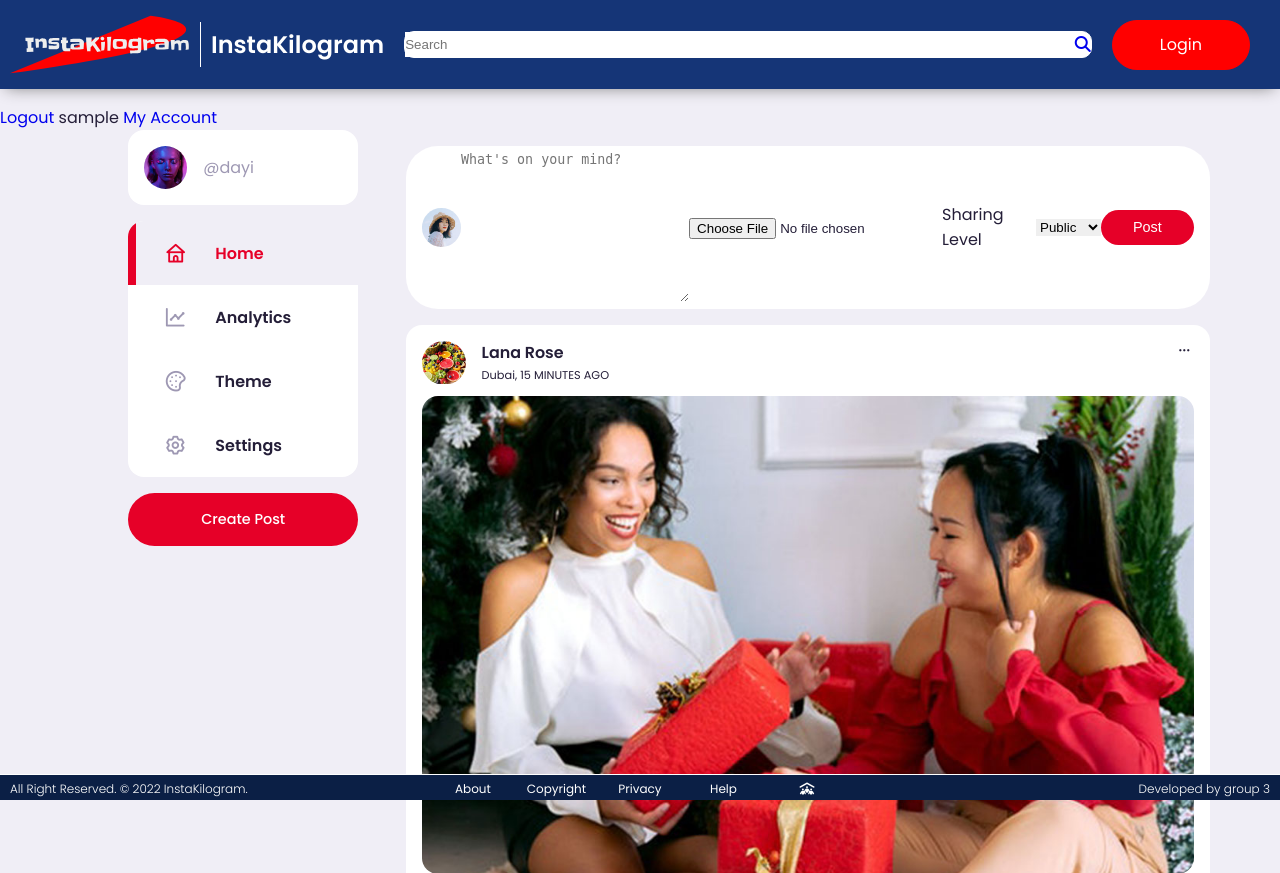
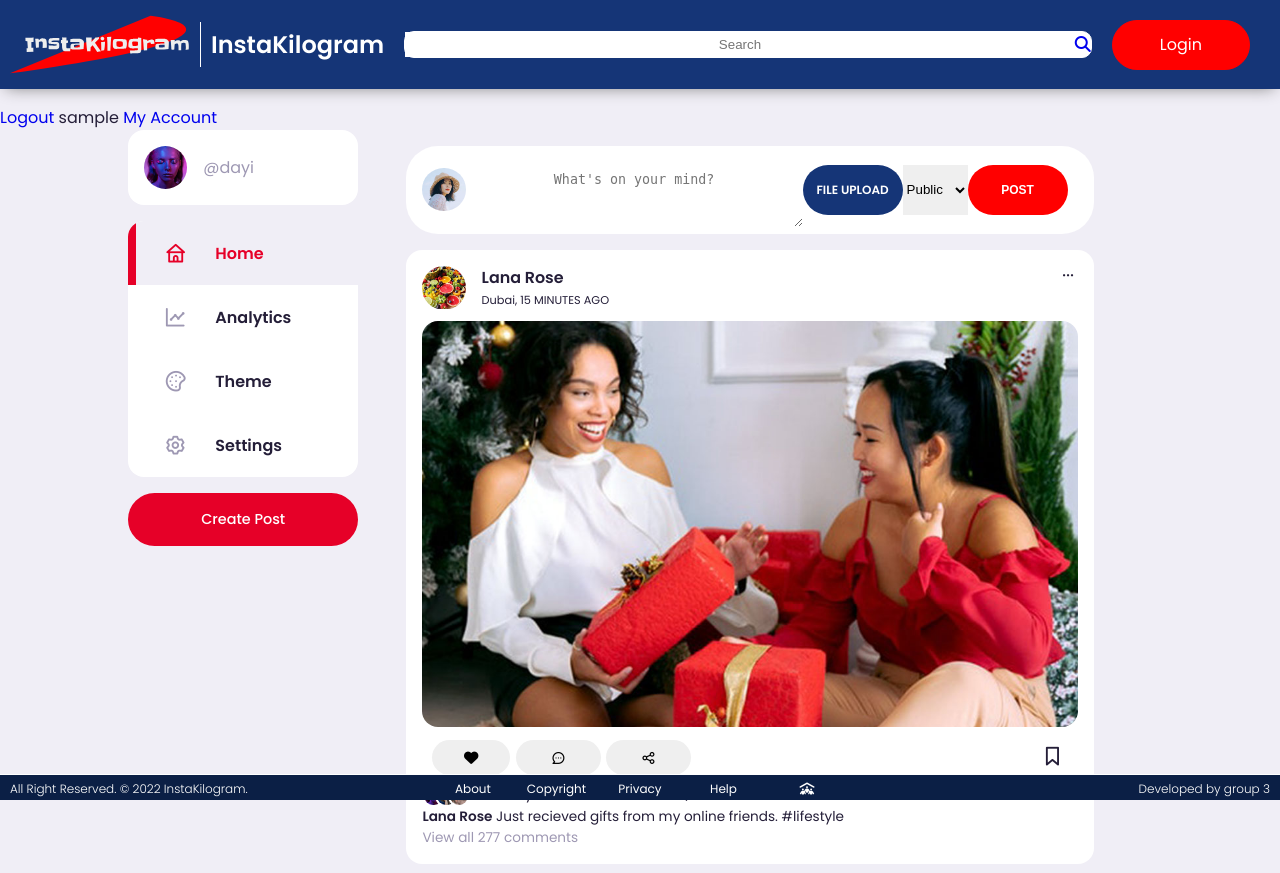
Before and after one commit to quangan186/COSC2430-A2-Group3, a PHP site: page / in a window 1280 px wide. Shown: the top 873 px of the page. Run offline with PHP 8.4, Linux system fonts and the light colour scheme; the visitor is signed in with stand-in values (Sample User, id 1); some libraries are stand-ins or nearby versions.

Commit message:
style createPost

```diff
--- a/createPosts.php
+++ b/createPosts.php
@@ -1,17 +1,20 @@
 <?php
     if(isset($_SESSION['userid'])){
         ?>
-
+<link rel="stylesheet" href="css/createPost.css">
 <form action="process-post.php" method="POST" class="create-post" enctype="multipart/form-data">
     <div class="profile-photo">
         <img src="images/profile-1.jpg" alt="">
     </div>
-    <textarea name="post" id="create-post"  placeholder="What's on your mind?" cols="30" rows="10"></textarea>
-    <label for="file-upload" class="custom-file-upload">
+    <textarea name="post" id="create-post"  placeholder="What's on your mind?" cols="40" rows="5"></textarea>
+  <div class="post-create">
+  <div class="upload-file-status">
+    <label for="file-upload" class="custom-file-upload">File Upload</lable>
         <input id="file-upload" type="file" name="file">
+    </div>
         <!-- <i class="uil uil-image-upload" style="font-size: 30px";> </i> -->
-    </label>
-    <label for="sharelevel" class="form-label mt-4">Sharing Level</label>
+        <!-- Sharing level -->
+    <label for="sharelevel" class="form-label mt-4"></label>
     <select name="sel" class="form-select" id="exampleSelect1">
         <option value="public">Public</option>
         <option value="internal">Internal</option>
@@ -19,9 +22,10 @@
     </select>
     <div class="create">
         <label for="submit_post">
-            <input class="btn btn-primary" type="submit" value="Post" type="text">
+            <input type="submit" value="Post" type="text">
         </label>
     </div>
+  </div>
 
 </form>
 <?php
--- /dev/null
+++ b/css/createPost.css
@@ -0,0 +1,53 @@
+.custom-file-upload {
+  display:block;
+  display: block;
+  width: 100px;
+  height: 50px;
+  margin: 0 auto;
+  line-height: 50px;
+  text-align: center;
+  background:#153577;
+  color: #fff;
+  font-size: 12px;
+  text-transform: Uppercase;
+  font-weight: 600;
+  border-radius: 50px;
+  border-style: none;
+}
+
+#file-upload
+{
+ margin-left: 5px;
+ margin-right: auto;
+ width: 8em;
+ display:none;
+ margin-top: 5px;
+}
+
+.post-create
+{
+  display: flex;
+  justify-content: space-evenly;
+  margin-right: 10px;
+}
+.create input[type="submit"]
+{
+  display:block;
+  width:100px;
+  height:50px;
+  margin: 0 auto;
+  line-height:50px;
+  text-align:center;
+  background:#FF0000;
+  color:#fff;
+  font-size:12px;
+  text-transform:Uppercase;
+  font-weight:600;
+  border-radius:50px;
+  border-style:none;
+
+}
+::placeholder {
+  padding-top:20px;
+  text-align: center;
+}
```
